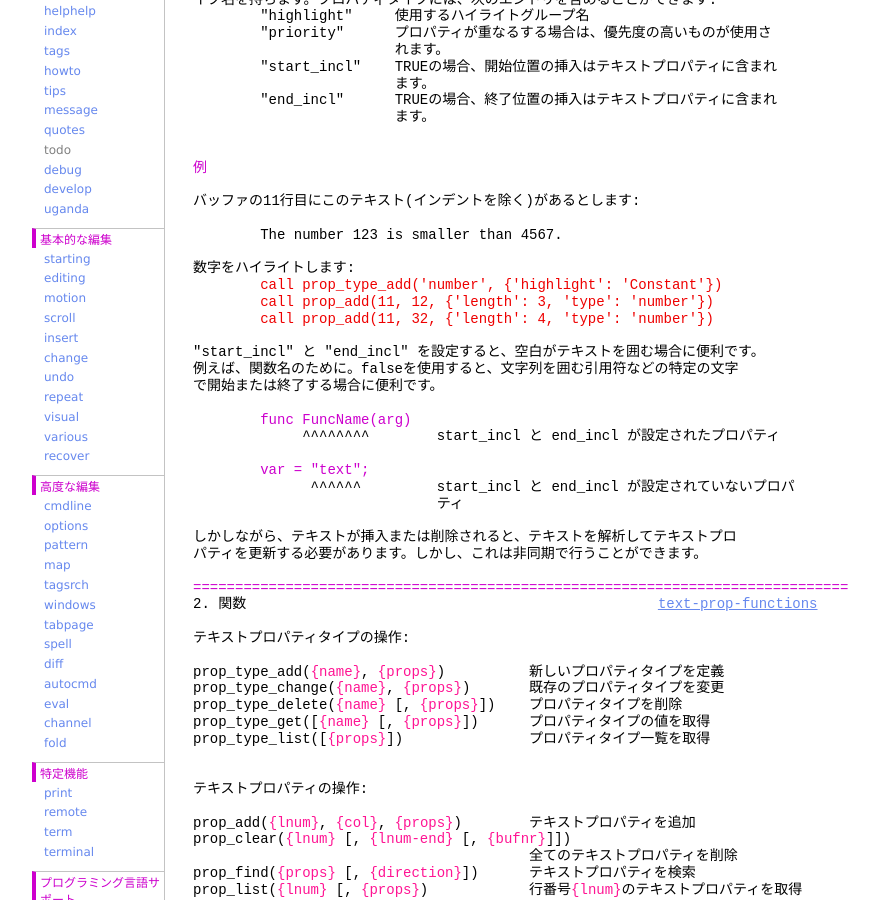
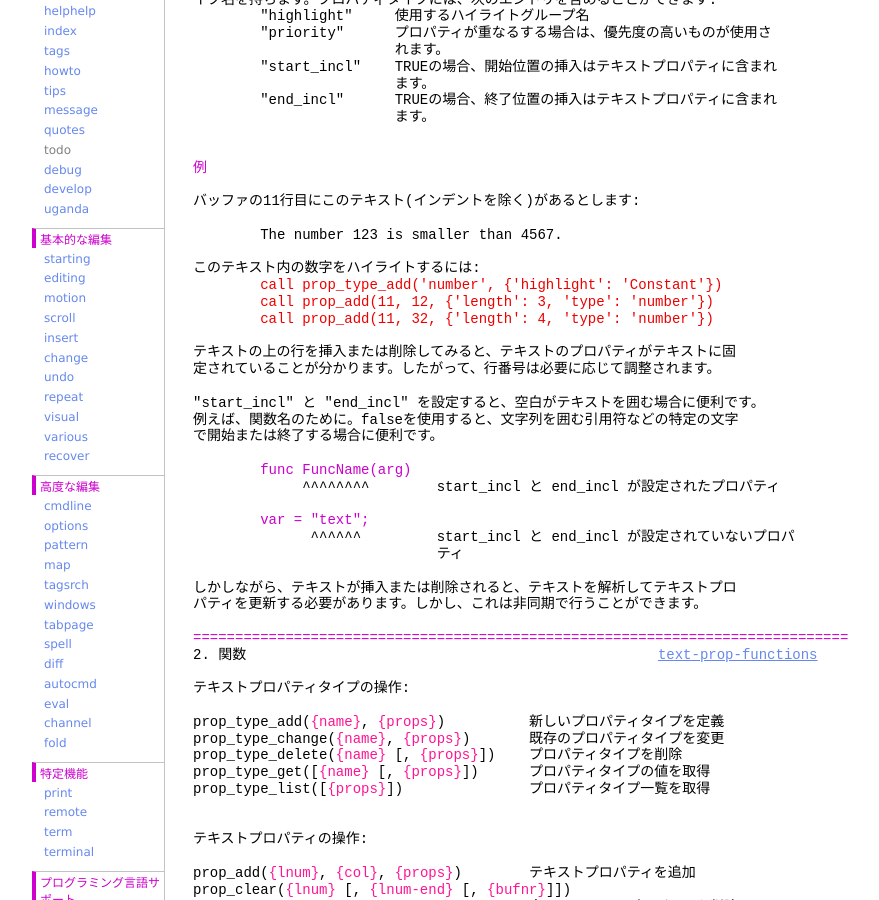
Before and after one commit to vim-jp/vimdoc-ja, a Jekyll site: the page built from textprop.html, in a window 1280 px wide and 900 px high, scrolled down 1165 px. Shown: the whole window, without its empty margins (208-1087 px from the left). Built offline with Jekyll 4.4.1, drawn with Linux system fonts in a browser that asks for light colours; nearby versions of some CDN libraries; comment, search, counter and statistics services are not loaded; some of the changed text lies outside the part shown.

Commit message:
Generated by Travis JOB 1614.1
https://travis-ci.org/vim-jp/vimdoc-ja-working/builds/476152188

```diff
--- a/textprop.html
+++ b/textprop.html
@@ -3,7 +3,7 @@ layout: vimdoc
 helpname: 'textprop'
 ---
 <div id='vimCodeElement'>
-<a class="Constant" href="textprop.html" name="textprop.txt">textprop.txt</a>&nbsp;&nbsp;For&nbsp;<span class="Identifier">Vim バージョン 8.1.</span>&nbsp;&nbsp;Last change: 2018 Dec 27<br>
+<a class="Constant" href="textprop.html" name="textprop.txt">textprop.txt</a>&nbsp;&nbsp;For&nbsp;<span class="Identifier">Vim バージョン 8.1.</span>&nbsp;&nbsp;Last change: 2018 Dec 30<br>
 <br>
 <br>
 &nbsp;&nbsp;&nbsp;&nbsp;&nbsp;&nbsp;&nbsp;&nbsp;&nbsp;&nbsp;&nbsp;&nbsp;&nbsp;&nbsp;&nbsp;&nbsp;<span class="Identifier">VIMリファレンスマニュアル&nbsp;&nbsp;&nbsp;&nbsp;by Bram Moolenaar</span><br>
@@ -75,10 +75,13 @@ helpname: 'textprop'
 <br>
 &nbsp;&nbsp;&nbsp;&nbsp;&nbsp;&nbsp;&nbsp;&nbsp;The number 123 is smaller than 4567.<br>
 <br>
-数字をハイライトします:<br>
+このテキスト内の数字をハイライトするには:<br>
 <div class="helpExample">&nbsp;&nbsp;&nbsp;&nbsp;&nbsp;&nbsp;&nbsp;&nbsp;call prop_type_add('number', {'highlight': 'Constant'})<br>
 &nbsp;&nbsp;&nbsp;&nbsp;&nbsp;&nbsp;&nbsp;&nbsp;call prop_add(11, 12, {'length': 3, 'type': 'number'})<br>
 &nbsp;&nbsp;&nbsp;&nbsp;&nbsp;&nbsp;&nbsp;&nbsp;call prop_add(11, 32, {'length': 4, 'type': 'number'})</div>
+<br>
+テキストの上の行を挿入または削除してみると、テキストのプロパティがテキストに固<br>
+定されていることが分かります。したがって、行番号は必要に応じて調整されます。<br>
 <br>
 &quot;start_incl&quot; と &quot;end_incl&quot; を設定すると、空白がテキストを囲む場合に便利です。<br>
 例えば、関数名のために。falseを使用すると、文字列を囲む引用符などの特定の文字<br>
```
